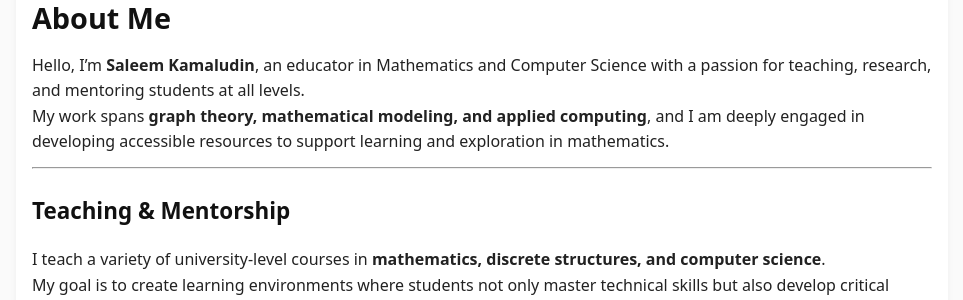
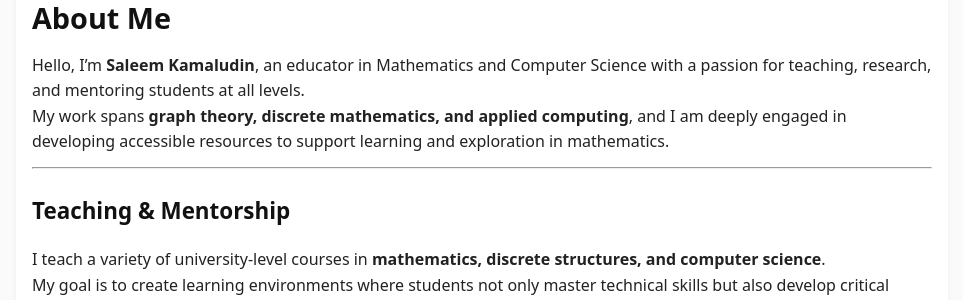
Before and after one commit to SaleemKamaludin/SaleemKamaludin.github.io, a Jekyll site: the page built from about.md, in a window 1280 px wide. Shown: the part 187-487 px from the top of the page, without its empty margins (158-1121 px from the left). Built offline with Jekyll 4.4.1, drawn with Linux system fonts in a browser that asks for light colours.

Commit message:
Update about.md

```diff
--- a/about.md
+++ b/about.md
@@ -8,7 +8,7 @@ permalink: /about/
 # About Me
 
 Hello, I’m **Saleem Kamaludin**, an educator in  Mathematics and Computer Science with a passion for teaching, research, and mentoring students at all levels.
-My work spans **graph theory, mathematical modeling, and applied computing**, and I am deeply engaged in developing accessible resources to support learning and exploration in mathematics.
+My work spans **graph theory, discrete mathematics, and applied computing**, and I am deeply engaged in developing accessible resources to support learning and exploration in mathematics.
 
 ---
 
```
